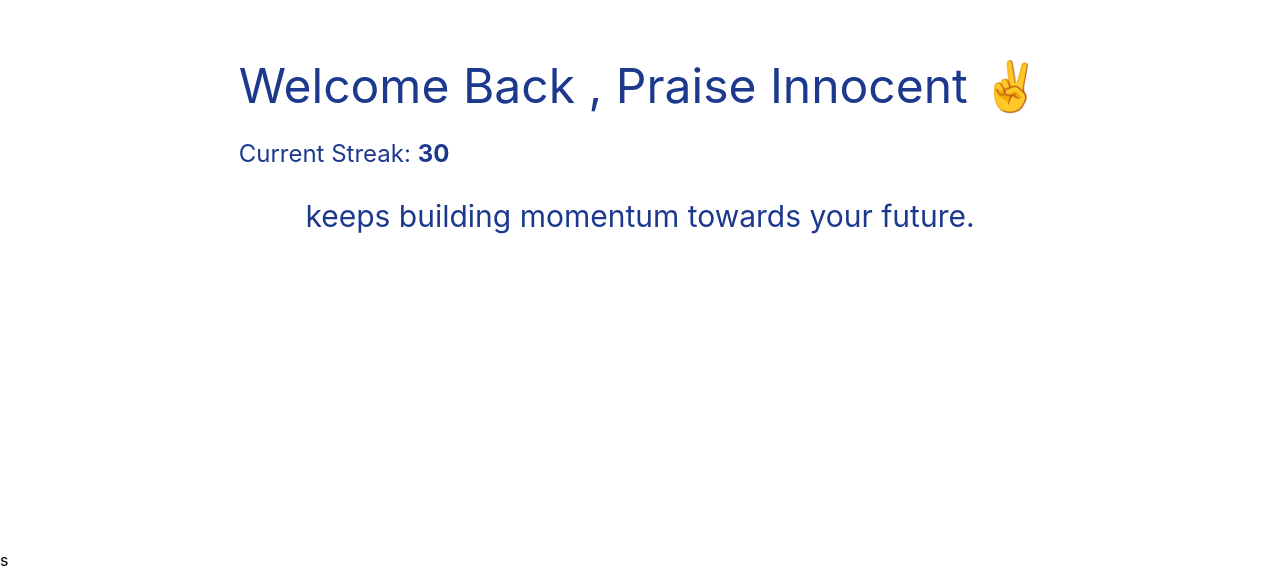
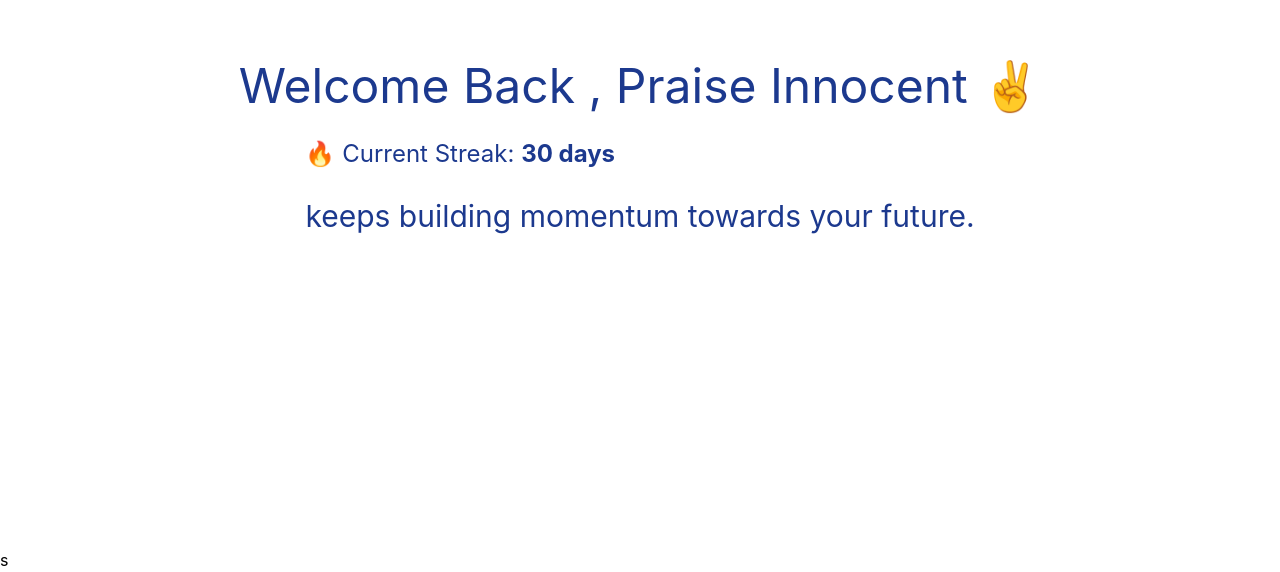
Before and after one commit to praisezedo/momentum, a React (Vite) app: page /dashboard in a window 1280 px wide. Shown: the part 252-824 px from the top of the page. Built offline with nearby package versions, Linux system fonts and the light colour scheme.

Commit message:
refactor: extract reusable dashboard components

```diff
--- /dev/null
+++ b/src/components/dashboard/StreakCard.tsx
@@ -0,0 +1,12 @@
+export default function StreakCard({streak}: {streak: number}) {
+    return (
+        <>
+       <div className="flex flex-col justify-start gap-7">
+                 <p className="text-2xl text-blue-900 ">🔥 Current Streak: <strong>{streak} days </strong></p>
+                <span className="text-shadow-xl text-blue-900 text-3xl">
+                    keeps building momentum towards your  future.
+                </span>
+         </div>
+        </>
+    )
+}
--- /dev/null
+++ b/src/components/dashboard/WelcomeCard.tsx
@@ -0,0 +1,9 @@
+export default function WelcomeCard({name}: {name: string}) {
+    return (
+        <>
+       <div className="flex flex-col justify-start ">
+                 <h1 className="text-5xl text-blue text-blue-900 ">Welcome Back , {name} ✌️</h1>
+        </div>
+        </>
+    )
+}
--- a/src/pages/Dashboad.tsx
+++ b/src/pages/Dashboad.tsx
@@ -1,19 +1,13 @@
+import StreakCard from "../components/dashboard/StreakCard";
+import WelcomeCard from "../components/dashboard/WelcomeCard";
 import {user} from "../data/user";
 
  export default function Dashboard() {
     return (
         <>
           <section className="flex flex-col justify-center min-h-screen gap-7 items-center ">
-
-               <div className="flex flex-col justify-start gap-7">
-                 <h1 className="text-5xl text-blue text-blue-900 ">Welcome Back , {user.name} ✌️</h1>
-               <p className="text-2xl text-blue-900 ">Current Streak: <strong>{user.streak}</strong></p>
-               </div>
-              <div>
-                <span className="text-shadow-xl text-blue-900 text-3xl">
-                    keeps building momentum towards your  future.
-                </span>
-              </div>
+            <WelcomeCard  name={user.name}/>
+            <StreakCard streak={user.streak}/>
           </section>
         </>
     )
```
